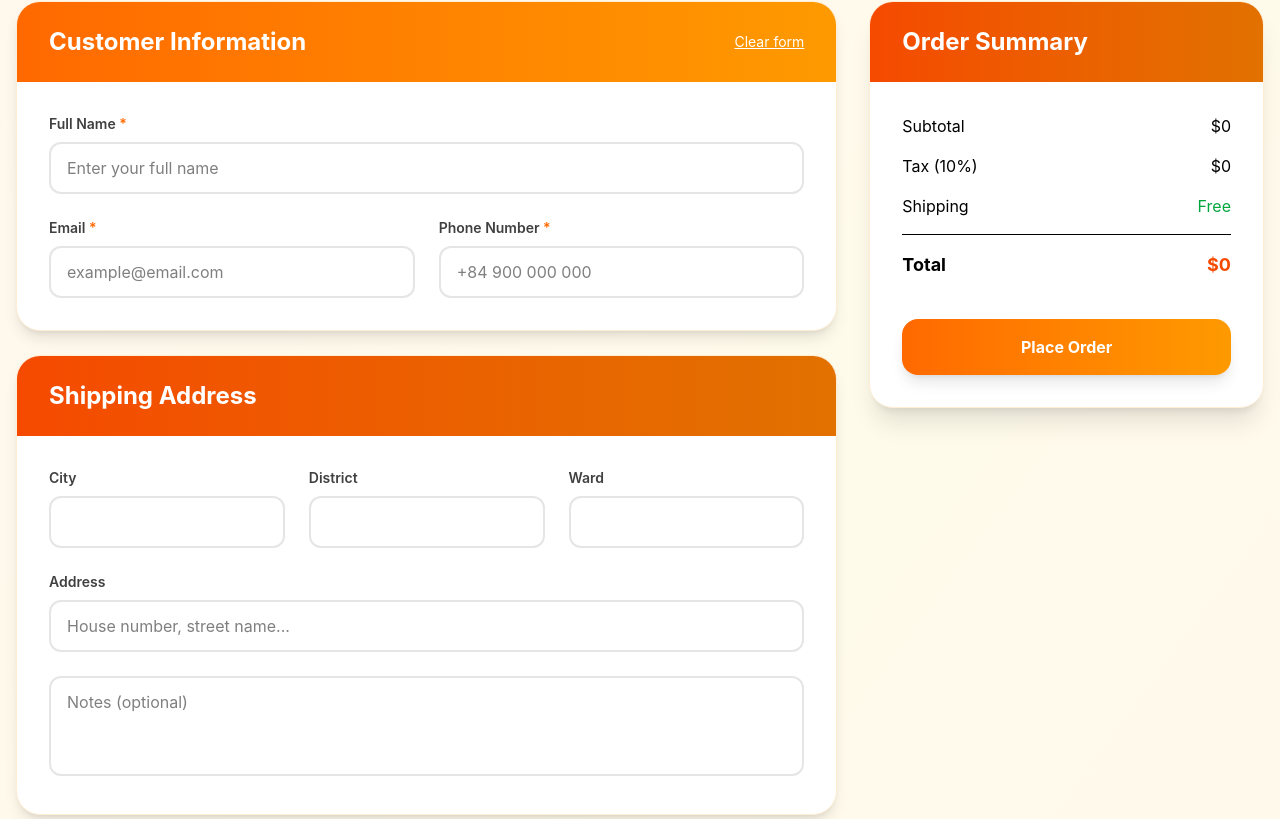
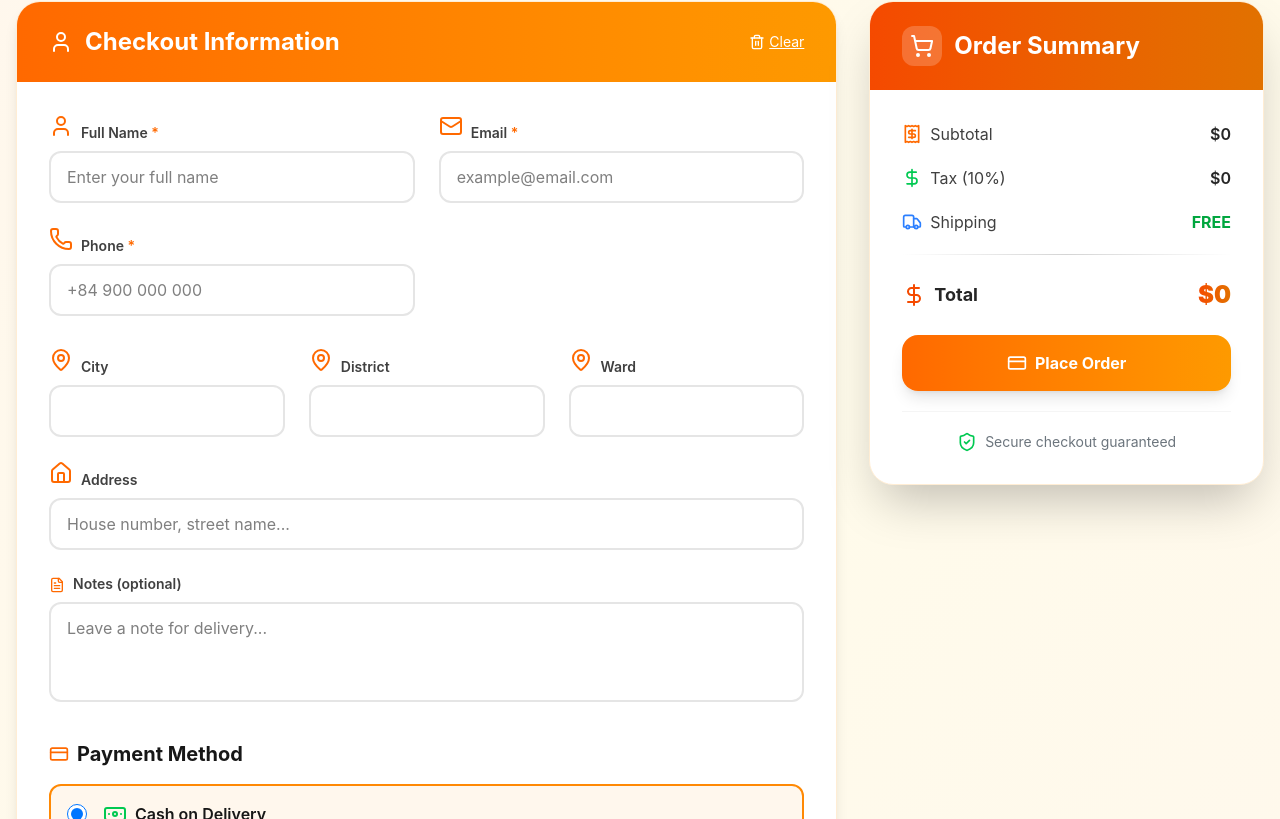
Before and after one commit to DuyPhatpeo/ecommerce, a React (Vite) app: page /checkout in a window 1280 px wide. Shown: the part 501-1320 px from the top of the page. Built offline with nearby package versions, Linux system fonts and the light colour scheme; data requests are answered from the project's data file.

Commit message:
update style

```diff
--- a/src/components/checkout/CheckoutForm.tsx
+++ b/src/components/checkout/CheckoutForm.tsx
@@ -1,4 +1,16 @@
 import React, { useState, useEffect } from "react";
+import {
+  User,
+  Mail,
+  Phone,
+  MapPin,
+  Home,
+  FileText,
+  CreditCard,
+  Wallet,
+  Banknote,
+  Trash2,
+} from "lucide-react";
 
 interface CustomerInfo {
   fullName: string;
@@ -18,7 +30,6 @@ interface Props {
 
 const CheckoutForm: React.FC<Props> = ({ onChange }) => {
   const [customerInfo, setCustomerInfo] = useState<CustomerInfo>(() => {
-    // Lấy dữ liệu từ localStorage nếu có
     const saved = localStorage.getItem("checkoutInfo");
     return saved
       ? JSON.parse(saved)
@@ -45,13 +56,9 @@ const CheckoutForm: React.FC<Props> = ({ onChange }) => {
     const { name, value } = e.target;
     setCustomerInfo((prev) => ({ ...prev, [name]: value }));
 
-    // Xóa lỗi khi người dùng sửa
-    if (errors[name]) {
-      setErrors((prev) => ({ ...prev, [name]: "" }));
-    }
+    if (errors[name]) setErrors((prev) => ({ ...prev, [name]: "" }));
   };
 
-  // Validate cơ bản
   const validate = () => {
     const newErrors: { [key: string]: string } = {};
     if (!customerInfo.fullName.trim())
@@ -63,7 +70,6 @@ const CheckoutForm: React.FC<Props> = ({ onChange }) => {
     return newErrors;
   };
 
-  // Emit form data to parent + lưu localStorage
   useEffect(() => {
     onChange(customerInfo);
     localStorage.setItem("checkoutInfo", JSON.stringify(customerInfo));
@@ -85,152 +91,135 @@ const CheckoutForm: React.FC<Props> = ({ onChange }) => {
     localStorage.removeItem("checkoutInfo");
   };
 
-  const handleBlur = () => {
-    const newErrors = validate();
-    setErrors(newErrors);
-  };
+  const handleBlur = () => setErrors(validate());
 
   return (
-    <div className="space-y-6">
-      {/* Customer Info */}
-      <div className="bg-white rounded-3xl shadow-lg overflow-hidden border border-orange-100">
+    <div className="bg-white rounded-3xl shadow-lg border border-orange-100 overflow-hidden">
+      {/* Header */}
       <div className="bg-gradient-to-r from-orange-500 to-amber-500 px-8 py-6 flex justify-between items-center">
-          <h2 className="text-2xl font-bold text-white">
-            Customer Information
+        <h2 className="text-2xl font-bold text-white flex items-center gap-3">
+          <User className="w-6 h-6" />
+          Checkout Information
         </h2>
         <button
           type="button"
           onClick={handleReset}
-            className="text-white text-sm underline hover:text-gray-100"
+          className="text-white text-sm flex items-center gap-1 underline hover:text-gray-100"
         >
-            Clear form
+          <Trash2 size={16} /> Clear
         </button>
       </div>
-        <div className="p-8 grid grid-cols-1 md:grid-cols-2 gap-6">
-          <div className="md:col-span-2">
-            <label className="block text-sm font-semibold text-gray-700 mb-2">
-              Full Name <span className="text-orange-500">*</span>
-            </label>
-            <input
-              type="text"
+
+      {/* Body */}
+      <div className="p-8 space-y-8">
+        {/* Customer Info */}
+        <div className="grid grid-cols-1 md:grid-cols-2 gap-6">
+          <InputField
+            icon={<User />}
+            label="Full Name"
             name="fullName"
+            required
             value={customerInfo.fullName}
             onChange={handleInputChange}
             onBlur={handleBlur}
-              className={`w-full px-4 py-3 rounded-xl border-2 outline-none ${
-                errors.fullName
-                  ? "border-red-400 focus:border-red-400"
-                  : "border-gray-200 focus:border-orange-400"
-              }`}
+            error={errors.fullName}
             placeholder="Enter your full name"
           />
-            {errors.fullName && (
-              <p className="text-red-500 text-sm mt-1">{errors.fullName}</p>
-            )}
-          </div>
-
-          <div>
-            <label className="block text-sm font-semibold text-gray-700 mb-2">
-              Email <span className="text-orange-500">*</span>
-            </label>
-            <input
-              type="email"
+          <InputField
+            icon={<Mail />}
+            label="Email"
             name="email"
+            required
             value={customerInfo.email}
             onChange={handleInputChange}
             onBlur={handleBlur}
-              className={`w-full px-4 py-3 rounded-xl border-2 outline-none ${
-                errors.email
-                  ? "border-red-400 focus:border-red-400"
-                  : "border-gray-200 focus:border-orange-400"
-              }`}
+            error={errors.email}
             placeholder="example@email.com"
           />
-            {errors.email && (
-              <p className="text-red-500 text-sm mt-1">{errors.email}</p>
-            )}
-          </div>
-
-          <div>
-            <label className="block text-sm font-semibold text-gray-700 mb-2">
-              Phone Number <span className="text-orange-500">*</span>
-            </label>
-            <input
-              type="tel"
+          <InputField
+            icon={<Phone />}
+            label="Phone"
             name="phone"
+            required
             value={customerInfo.phone}
             onChange={handleInputChange}
             onBlur={handleBlur}
-              className={`w-full px-4 py-3 rounded-xl border-2 outline-none ${
-                errors.phone
-                  ? "border-red-400 focus:border-red-400"
-                  : "border-gray-200 focus:border-orange-400"
-              }`}
+            error={errors.phone}
             placeholder="+84 900 000 000"
           />
-            {errors.phone && (
-              <p className="text-red-500 text-sm mt-1">{errors.phone}</p>
-            )}
-          </div>
-        </div>
         </div>
 
-      {/* Shipping */}
-      <div className="bg-white rounded-3xl shadow-lg overflow-hidden border border-orange-100">
-        <div className="bg-gradient-to-r from-orange-600 to-amber-600 px-8 py-6">
-          <h2 className="text-2xl font-bold text-white">Shipping Address</h2>
-        </div>
-        <div className="p-8 grid grid-cols-1 md:grid-cols-3 gap-6">
-          {["city", "district", "ward"].map((field) => (
-            <div key={field}>
-              <label className="block text-sm font-semibold text-gray-700 mb-2 capitalize">
-                {field}
-              </label>
-              <input
-                type="text"
-                name={field}
-                value={(customerInfo as any)[field]}
+        {/* Address */}
+        <div className="grid grid-cols-1 md:grid-cols-3 gap-6">
+          <InputField
+            icon={<MapPin />}
+            label="City"
+            name="city"
+            value={customerInfo.city}
             onChange={handleInputChange}
-                className="w-full px-4 py-3 rounded-xl border-2 border-gray-200 focus:border-orange-400 outline-none"
           />
-            </div>
-          ))}
-          <div className="md:col-span-3">
-            <label className="block text-sm font-semibold text-gray-700 mb-2">
-              Address
-            </label>
-            <input
-              type="text"
+          <InputField
+            icon={<MapPin />}
+            label="District"
+            name="district"
+            value={customerInfo.district}
+            onChange={handleInputChange}
+          />
+          <InputField
+            icon={<MapPin />}
+            label="Ward"
+            name="ward"
+            value={customerInfo.ward}
+            onChange={handleInputChange}
+          />
+          <InputField
+            icon={<Home />}
+            label="Address"
             name="address"
             value={customerInfo.address}
             onChange={handleInputChange}
-              className="w-full px-4 py-3 rounded-xl border-2 border-gray-200 focus:border-orange-400 outline-none"
+            className="md:col-span-3"
             placeholder="House number, street name..."
           />
-          </div>
           <div className="md:col-span-3">
+            <label className="block text-sm font-semibold text-gray-700 mb-2">
+              <FileText className="inline w-4 h-4 mr-2 text-orange-500" />
+              Notes (optional)
+            </label>
             <textarea
               name="note"
               value={customerInfo.note}
               onChange={handleInputChange}
               rows={3}
               className="w-full px-4 py-3 rounded-xl border-2 border-gray-200 focus:border-orange-400 outline-none resize-none"
-              placeholder="Notes (optional)"
+              placeholder="Leave a note for delivery..."
             />
-          </div>
           </div>
         </div>
 
         {/* Payment */}
-      <div className="bg-white rounded-3xl shadow-lg overflow-hidden border border-orange-100">
-        <div className="bg-gradient-to-r from-amber-500 to-orange-500 px-8 py-6">
-          <h2 className="text-2xl font-bold text-white">Payment Method</h2>
-        </div>
-        <div className="p-8 space-y-4">
+        <div>
+          <h3 className="text-xl font-bold text-gray-900 flex items-center gap-2 mb-4">
+            <CreditCard className="w-5 h-5 text-orange-500" />
+            Payment Method
+          </h3>
+          <div className="space-y-3">
             {[
-            { value: "cod", label: "Cash on Delivery" },
-            { value: "banking", label: "Bank Transfer" },
-            { value: "momo", label: "Digital Wallet" },
+              {
+                value: "cod",
+                label: "Cash on Delivery",
+                icon: <Banknote className="text-green-500" />,
+              },
+              {
+                value: "banking",
+                label: "Bank Transfer",
+                icon: <CreditCard className="text-blue-500" />,
+              },
+              {
+                value: "momo",
+                label: "Digital Wallet (MoMo, ZaloPay...)",
+                icon: <Wallet className="text-pink-500" />,
+              },
             ].map((method) => (
               <label
                 key={method.value}
@@ -248,7 +237,8 @@ const CheckoutForm: React.FC<Props> = ({ onChange }) => {
                   onChange={handleInputChange}
                   className="w-5 h-5 text-orange-600"
                 />
-              <span className="ml-4 font-semibold text-gray-900">
+                <span className="ml-4 flex items-center gap-2 font-semibold text-gray-900">
+                  {method.icon}
                   {method.label}
                 </span>
               </label>
@@ -256,7 +246,58 @@ const CheckoutForm: React.FC<Props> = ({ onChange }) => {
           </div>
         </div>
       </div>
+    </div>
   );
 };
 
+// Custom input component
+interface InputFieldProps {
+  label: string;
+  name: string;
+  value: string;
+  onChange: React.ChangeEventHandler<HTMLInputElement>;
+  onBlur?: React.FocusEventHandler<HTMLInputElement>;
+  error?: string;
+  required?: boolean;
+  placeholder?: string;
+  icon?: React.ReactNode;
+  className?: string;
+}
+
+const InputField: React.FC<InputFieldProps> = ({
+  label,
+  name,
+  value,
+  onChange,
+  onBlur,
+  error,
+  required,
+  placeholder,
+  icon,
+  className = "",
+}) => (
+  <div className={className}>
+    <label className="block text-sm font-semibold text-gray-700 mb-2">
+      {icon && (
+        <span className="inline-block mr-2 text-orange-500">{icon}</span>
+      )}
+      {label} {required && <span className="text-orange-500">*</span>}
+    </label>
+    <input
+      type="text"
+      name={name}
+      value={value}
+      onChange={onChange}
+      onBlur={onBlur}
+      placeholder={placeholder}
+      className={`w-full px-4 py-3 rounded-xl border-2 outline-none ${
+        error
+          ? "border-red-400 focus:border-red-400"
+          : "border-gray-200 focus:border-orange-400"
+      }`}
+    />
+    {error && <p className="text-red-500 text-sm mt-1">{error}</p>}
+  </div>
+);
+
 export default CheckoutForm;
--- a/src/components/checkout/CheckoutSummary.tsx
+++ b/src/components/checkout/CheckoutSummary.tsx
@@ -1,4 +1,12 @@
 import React from "react";
+import {
+  ShoppingCart,
+  Receipt,
+  Truck,
+  DollarSign,
+  CreditCard,
+  ShieldCheck,
+} from "lucide-react";
 
 interface CustomerInfo {
   fullName: string;
@@ -37,47 +45,89 @@ const CheckoutSummary: React.FC<Props> = ({
       !customerInfo.address ||
       !customerInfo.city
     ) {
-      alert("Please fill in all required fields before placing your order!");
+      alert("⚠️ Please fill in all required fields before placing your order!");
       return;
     }
     onPlaceOrder(customerInfo);
   };
 
   return (
-    <div className="sticky top-30 bg-white rounded-3xl shadow-xl overflow-hidden border border-orange-100">
-      <div className="bg-gradient-to-r from-orange-600 to-amber-600 px-8 py-6">
+    <div className="sticky top-24 bg-white rounded-3xl shadow-2xl overflow-hidden border border-orange-100 transition-all duration-300 hover:shadow-orange-200">
+      {/* Header */}
+      <div className="bg-gradient-to-r from-orange-600 to-amber-600 px-8 py-6 flex items-center gap-3">
+        <div className="bg-white/20 p-2 rounded-xl">
+          <ShoppingCart className="w-6 h-6 text-white" />
+        </div>
         <h2 className="text-2xl font-bold text-white">Order Summary</h2>
       </div>
-      <div className="p-8 space-y-4">
-        <div className="flex justify-between">
-          <span>Subtotal</span>
-          <span>${subtotal.toLocaleString()}</span>
+
+      {/* Body */}
+      <div className="p-8 space-y-5">
+        {/* Subtotal */}
+        <div className="flex justify-between items-center">
+          <div className="flex items-center gap-2 text-gray-700">
+            <Receipt className="w-5 h-5 text-orange-500 group-hover:scale-105 transition-transform" />
+            <span>Subtotal</span>
+          </div>
+          <span className="font-semibold text-gray-800">
+            ${subtotal.toLocaleString()}
+          </span>
         </div>
-        <div className="flex justify-between">
-          <span>Tax (10%)</span>
-          <span>${tax.toLocaleString()}</span>
+
+        {/* Tax */}
+        <div className="flex justify-between items-center">
+          <div className="flex items-center gap-2 text-gray-700">
+            <DollarSign className="w-5 h-5 text-green-500 group-hover:scale-105 transition-transform" />
+            <span>Tax (10%)</span>
+          </div>
+          <span className="font-semibold text-gray-800">
+            ${tax.toLocaleString()}
+          </span>
         </div>
-        <div className="flex justify-between">
-          <span>Shipping</span>
-          <span>
+
+        {/* Shipping */}
+        <div className="flex justify-between items-center">
+          <div className="flex items-center gap-2 text-gray-700">
+            <Truck className="w-5 h-5 text-blue-500 group-hover:scale-105 transition-transform" />
+            <span>Shipping</span>
+          </div>
+          <span className="font-semibold">
             {shipping === 0 ? (
-              <span className="text-green-600">Free</span>
+              <span className="text-green-600 font-bold">FREE</span>
             ) : (
               `$${shipping.toLocaleString()}`
             )}
           </span>
         </div>
-        <div className="border-t pt-4 mt-4 flex justify-between font-bold text-lg">
-          <span>Total</span>
-          <span className="text-orange-600">${total.toLocaleString()}</span>
+
+        {/* Divider */}
+        <div className="h-px bg-gradient-to-r from-transparent via-gray-300 to-transparent my-4"></div>
+
+        {/* Total */}
+        <div className="flex justify-between items-center pt-2 font-bold text-lg">
+          <div className="flex items-center gap-2 text-gray-800">
+            <DollarSign className="w-6 h-6 text-orange-600" />
+            <span>Total</span>
+          </div>
+          <span className="text-2xl font-black bg-gradient-to-r from-orange-600 to-amber-600 bg-clip-text text-transparent">
+            ${total.toLocaleString()}
+          </span>
         </div>
 
+        {/* Checkout Button */}
         <button
           onClick={handlePlaceOrder}
-          className="w-full mt-6 bg-gradient-to-r from-orange-500 to-amber-500 text-white py-4 rounded-2xl font-bold shadow-lg hover:from-orange-600 hover:to-amber-600 transition-all"
+          className="w-full mt-6 flex justify-center items-center gap-2 bg-gradient-to-r from-orange-500 to-amber-500 text-white py-4 rounded-2xl font-bold shadow-lg hover:from-orange-600 hover:to-amber-600 hover:shadow-xl transform hover:-translate-y-0.5 active:translate-y-0 transition-all"
         >
+          <CreditCard className="w-5 h-5" />
           Place Order
         </button>
+
+        {/* Secure badge */}
+        <div className="flex items-center justify-center gap-2 text-sm text-gray-500 mt-5 pt-5 border-t border-gray-100">
+          <ShieldCheck className="w-5 h-5 text-green-500" />
+          <span>Secure checkout guaranteed</span>
+        </div>
       </div>
     </div>
   );
--- a/src/components/shopingcart/CartSummary.tsx
+++ b/src/components/shopingcart/CartSummary.tsx
@@ -4,6 +4,9 @@ import {
   Tag,
   AlertCircle,
   ShoppingCart,
+  Truck,
+  DollarSign,
+  ShieldCheck,
 } from "lucide-react";
 import { useNavigate } from "react-router-dom";
 
@@ -15,7 +18,7 @@ interface ProductType {
 }
 
 interface CartItemType {
-  id: number; // cart item id
+  id: number;
   productId: number;
   quantity: number;
   product: ProductType;
@@ -56,9 +59,6 @@ export default function CartSummary({
   const shipping = validSelectedItems.length > 0 ? (subtotal >= 25 ? 0 : 1) : 0;
   const total = subtotal + tax + shipping;
 
-  // Tính số tiền tiết kiệm nếu có giảm giá (có thể mở rộng sau)
-  const originalTotal = total; // Placeholder cho tính năng discount sau này
-
   const formatPrice = (price: number) =>
     price.toLocaleString("en-US", { style: "currency", currency: "USD" });
 
@@ -71,7 +71,6 @@ export default function CartSummary({
       quantity: item.quantity,
     }));
 
-    // Lưu vào localStorage để backup (phòng trường hợp navigate lỗi)
     localStorage.setItem("checkoutItems", JSON.stringify(checkoutItems));
 
     navigate("/checkout", {
@@ -102,7 +101,7 @@ export default function CartSummary({
           </div>
         </div>
 
-        {/* Warning for invalid items */}
+        {/* Invalid items alert */}
         {invalidSelectedItems.length > 0 && (
           <div className="mb-4 bg-red-50 border border-red-200 rounded-xl p-4">
             <div className="flex items-start gap-3">
@@ -121,11 +120,11 @@ export default function CartSummary({
           </div>
         )}
 
-        {/* Price Breakdown */}
+        {/* Price breakdown */}
         <div className="space-y-4 mb-6">
           <div className="flex justify-between items-center">
             <span className="text-gray-600 flex items-center gap-2">
-              <Tag className="w-4 h-4" /> Subtotal
+              <Tag className="w-4 h-4 text-orange-500" /> Subtotal
             </span>
             <span className="font-semibold text-gray-800">
               {formatPrice(subtotal)}
@@ -133,14 +132,18 @@ export default function CartSummary({
           </div>
 
           <div className="flex justify-between items-center">
-            <span className="text-gray-600">Tax (10%)</span>
+            <span className="text-gray-600 flex items-center gap-2">
+              <DollarSign className="w-4 h-4 text-green-500" /> Tax (10%)
+            </span>
             <span className="font-semibold text-gray-800">
               {formatPrice(tax)}
             </span>
           </div>
 
           <div className="flex justify-between items-center">
-            <span className="text-gray-600">Shipping Fee</span>
+            <span className="text-gray-600 flex items-center gap-2">
+              <Truck className="w-4 h-4 text-blue-500" /> Shipping Fee
+            </span>
             <span className="font-semibold">
               {shipping === 0 ? (
                 <span className="text-green-600 font-bold">FREE</span>
@@ -164,7 +167,6 @@ export default function CartSummary({
                   <strong className="font-bold">FREE SHIPPING</strong>!
                 </p>
               </div>
-              {/* Progress bar */}
               <div className="w-full bg-blue-100 rounded-full h-2 overflow-hidden">
                 <div
                   className="bg-gradient-to-r from-blue-500 to-cyan-500 h-full transition-all duration-500 rounded-full"
@@ -182,7 +184,10 @@ export default function CartSummary({
 
           {/* Total */}
           <div className="flex justify-between items-center pt-2">
-            <span className="text-xl font-bold text-gray-900">Total</span>
+            <span className="text-xl font-bold flex items-center gap-2 text-gray-900">
+              <CreditCard className="w-5 h-5 text-orange-600" />
+              Total
+            </span>
             <div className="text-right">
               <div className="text-3xl font-black bg-gradient-to-r from-orange-600 to-amber-600 bg-clip-text text-transparent">
                 {formatPrice(total)}
@@ -206,24 +211,11 @@ export default function CartSummary({
               : "bg-gradient-to-r from-orange-500 to-amber-500 hover:from-orange-600 hover:to-amber-600 text-white shadow-lg hover:shadow-xl transform hover:-translate-y-0.5 active:translate-y-0"
           }`}
         >
-          <CreditCard className="w-6 h-6 group-hover:scale-110 transition-transform" />
+          <ShieldCheck className="w-6 h-6 group-hover:scale-110 transition-transform" />
           <span>Proceed to Checkout</span>
-          <svg
-            className="w-5 h-5 group-hover:translate-x-1 transition-transform"
-            fill="none"
-            stroke="currentColor"
-            viewBox="0 0 24 24"
-          >
-            <path
-              strokeLinecap="round"
-              strokeLinejoin="round"
-              strokeWidth={2}
-              d="M13 7l5 5m0 0l-5 5m5-5H6"
-            />
-          </svg>
         </button>
 
-        {/* Empty state message */}
+        {/* Empty message */}
         {validSelectedItems.length === 0 && selectedItems.length === 0 && (
           <p className="text-center text-gray-500 text-sm mt-4">
             Select items to proceed to checkout
@@ -233,17 +225,7 @@ export default function CartSummary({
         {/* Security badge */}
         <div className="mt-6 pt-6 border-t border-gray-100">
           <div className="flex items-center justify-center gap-2 text-sm text-gray-500">
-            <svg
-              className="w-5 h-5 text-green-500"
-              fill="currentColor"
-              viewBox="0 0 20 20"
-            >
-              <path
-                fillRule="evenodd"
-                d="M2.166 4.999A11.954 11.954 0 0010 1.944 11.954 11.954 0 0017.834 5c.11.65.166 1.32.166 2.001 0 5.225-3.34 9.67-8 11.317C5.34 16.67 2 12.225 2 7c0-.682.057-1.35.166-2.001zm11.541 3.708a1 1 0 00-1.414-1.414L9 10.586 7.707 9.293a1 1 0 00-1.414 1.414l2 2a1 1 0 001.414 0l4-4z"
-                clipRule="evenodd"
-              />
-            </svg>
+            <ShieldCheck className="w-5 h-5 text-green-500" />
             <span>Secure checkout guaranteed</span>
           </div>
         </div>
```
Lines whose indentation alone changed are shown as unchanged.
